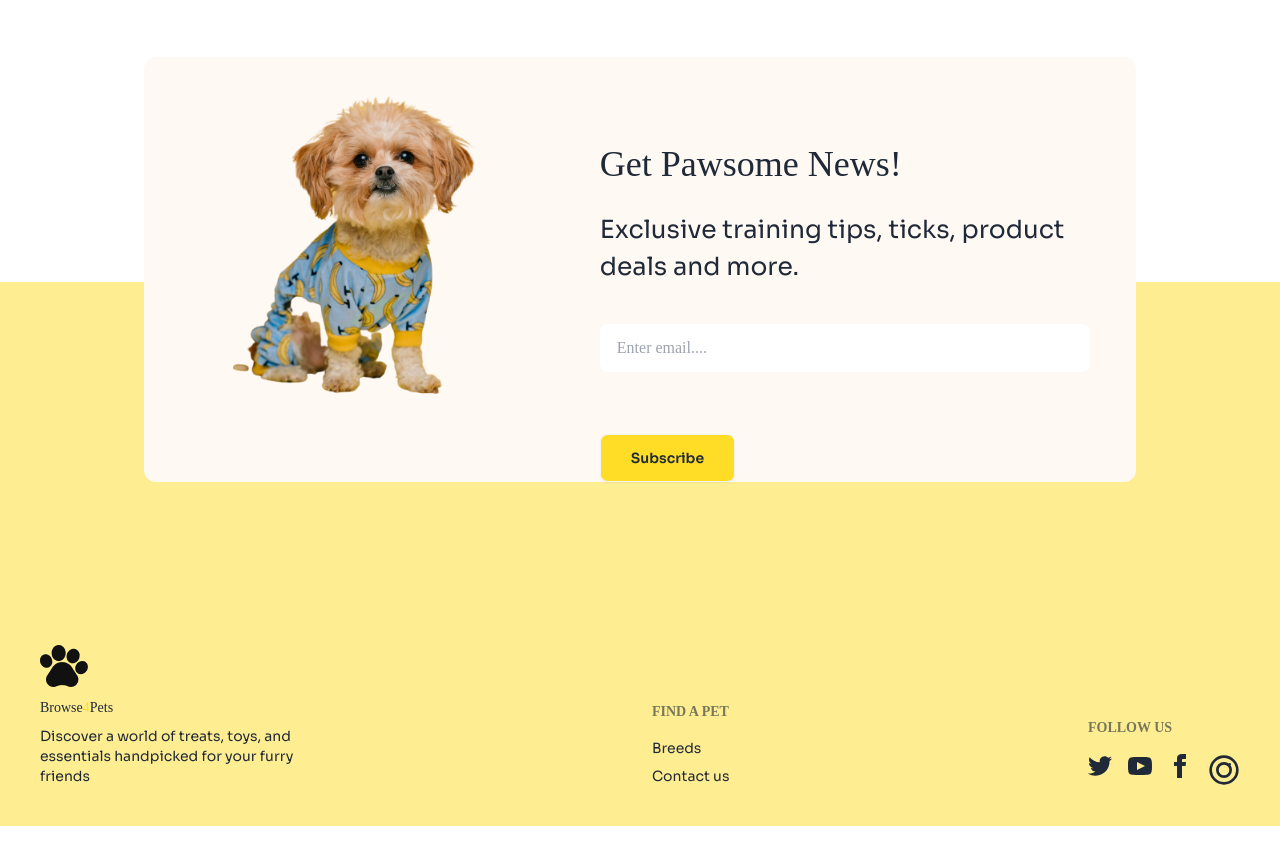
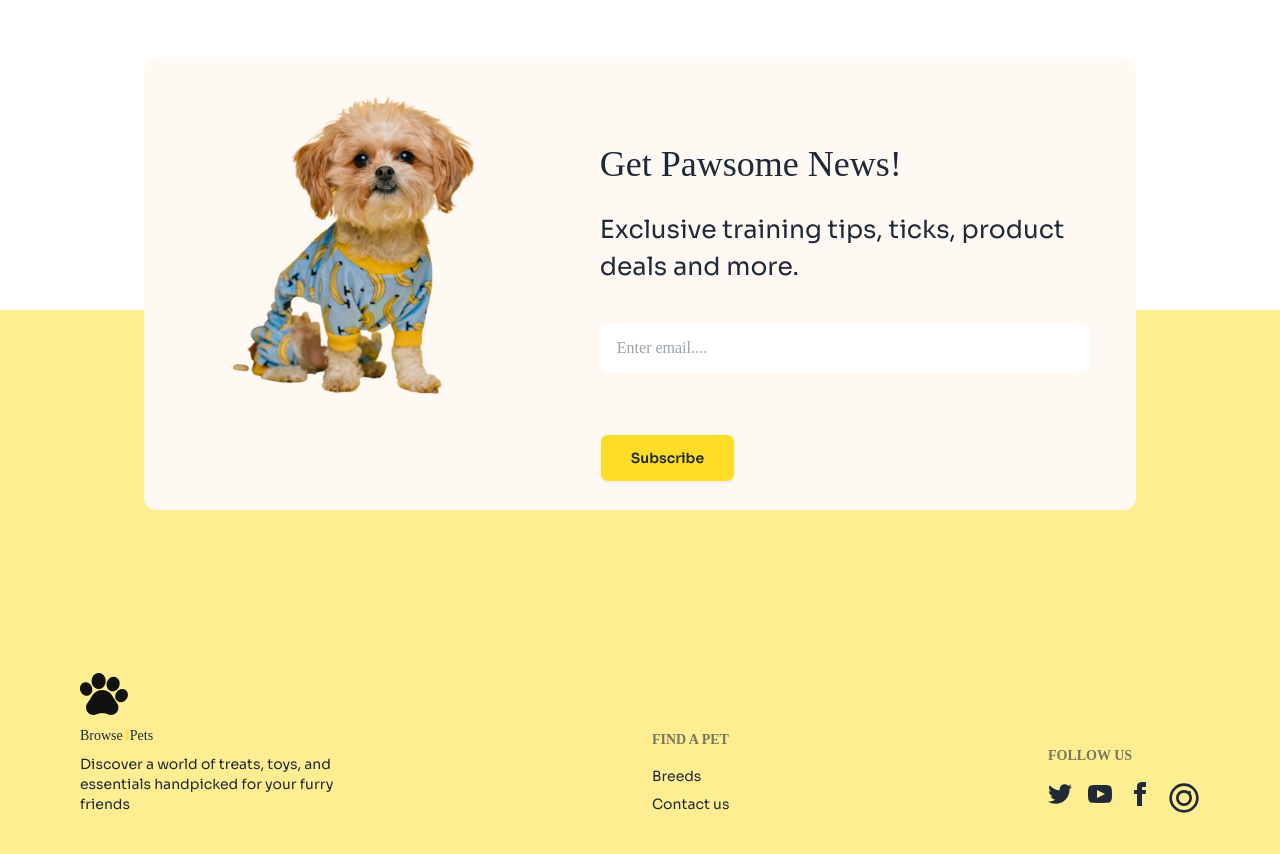
Before and after one commit to sabba1010/Assignment-3, a plain HTML site: page index.html in a window 1280 px wide. Shown: the part 3520-4374 px from the top of the page. Before the commit the page ends 4346 px from the top, so only its background shows below. Drawn offline with nearby package versions, Linux system fonts and the light colour scheme; a web font is replaced by a local one.

Commit message:
sub btn mb change

```diff
--- a/index.html
+++ b/index.html
@@ -576,7 +576,7 @@ body{
       <img src="c1-assets/cute-pet-mid.png" alt="">
         </div>
         <!-- text -->
-        <div class="mt-[80px] text-center md:text-left">
+        <div class="mt-[80px] pb-7 text-center md:text-left">
       <h1 class="text-[36px]">
         Get Pawsome News!
       </h1>
@@ -598,9 +598,9 @@ body{
 </section>
 
 
-
+<!-- footer -->
 <footer class="footer bg-base-300 justify-between md:items-end p-10  bg-[#FFDC2680] md:mt-[-200px] mt-[-300px] z-20">
-    <section class="flex-1 mt-80">
+    <section class="flex-1 mt-80 sm:pl-10">
         <img src="c1-assets/logo-footer.png" alt="">
          <h1>Browse<span class="text-[#FFDC26]">4</span>Pets</h1>
 
@@ -611,7 +611,7 @@ body{
         <a class="link link-hover">Breeds</a>
         <a class="link link-hover">Contact us</a>
     </nav>
-    <nav class="md:mt-80 mt-0">
+    <nav class="md:mt-80 mt-0 pr-10">
         <h6 class="footer-title">Follow Us</h6>
         <div class="grid grid-flow-col gap-4">
             <a>
--- a/tailwind.config.js
+++ b/tailwind.config.js
@@ -5,4 +5,4 @@ module.exports = {
       extend: {},
     },
     plugins: [],
-  }
+  };
```
